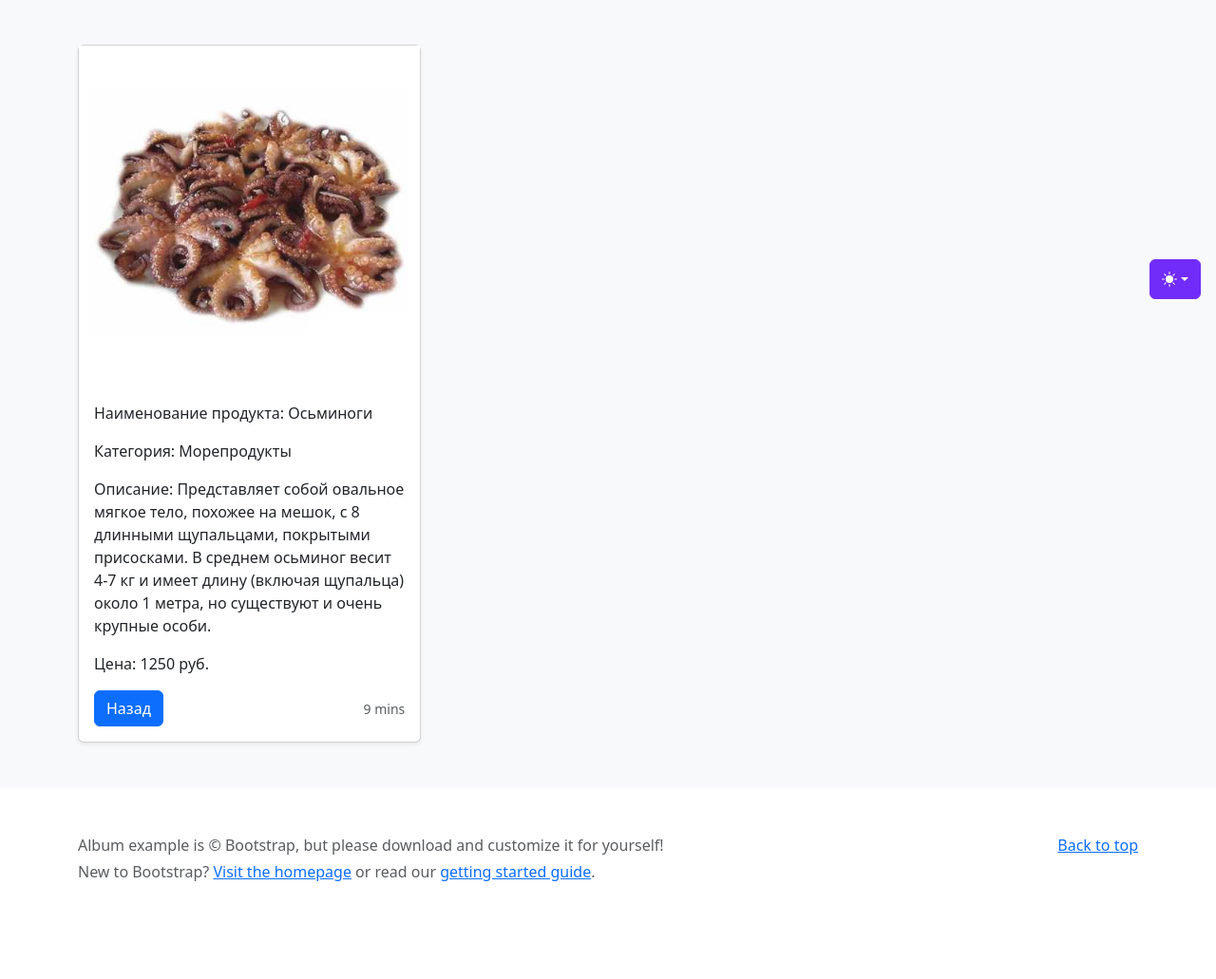
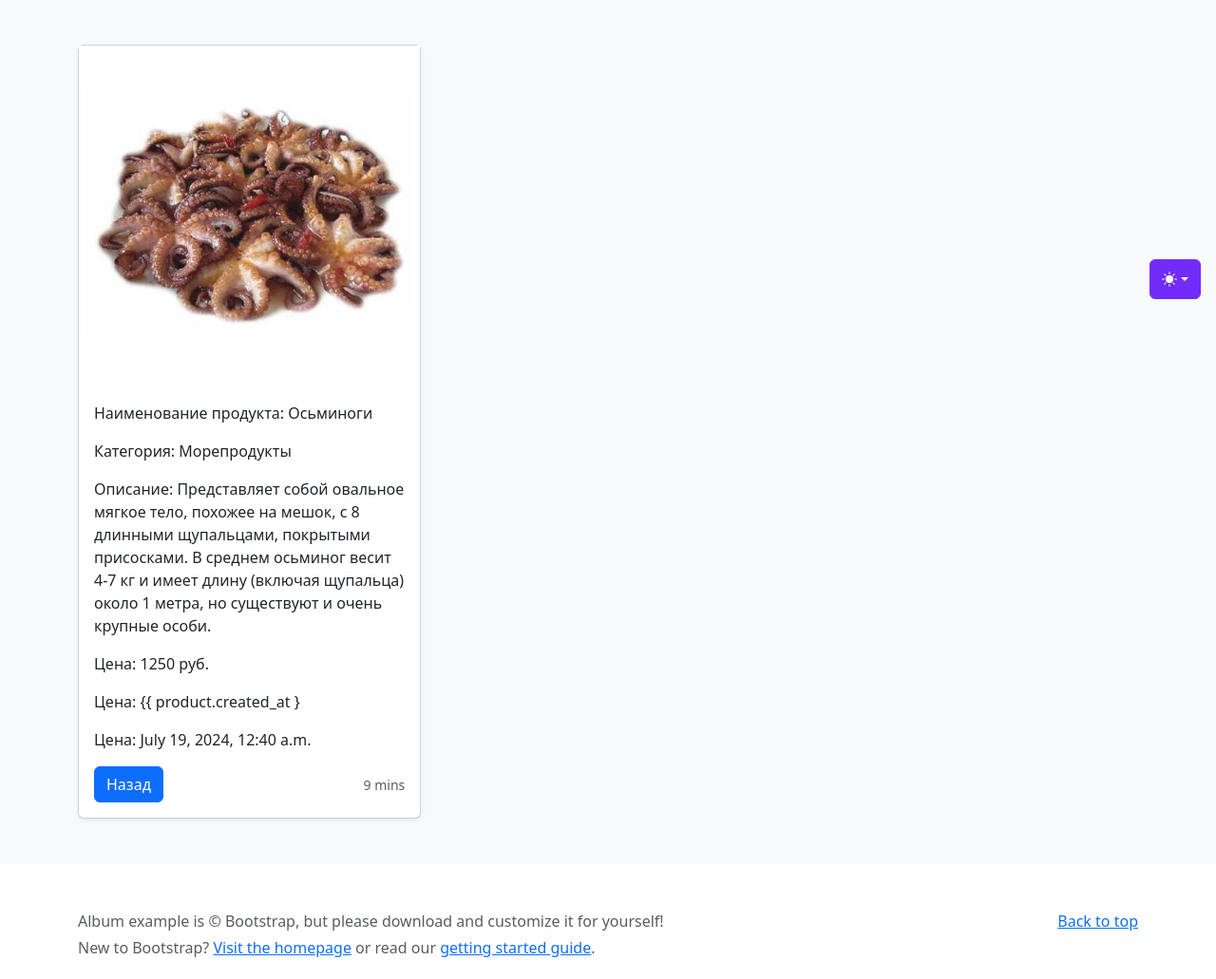
Before and after one commit to yufilchakov/home_work19.2, a Django app: page /product/1/ in a window 1280 px wide. Shown: the part 469-1500 px from the top of the page at 95% size. Before the commit the page ends 1397 px from the top, so only its background shows below. Run offline with Django 5.2, Linux system fonts and the light colour scheme; data comes from the database, SQL or seed files in the repository; some libraries are stand-ins or nearby versions.

Commit message:
product_detail.html.html

```diff
--- a/product/templates/product_detail.html
+++ b/product/templates/product_detail.html
@@ -12,6 +12,8 @@
                 <p class="card-text">Категория: {{product.category}}</p>
                 <p class="card-text">Описание: {{product.description}}</p>
                 <p class="card-text">Цена: {{ product.price }} руб.</p>
+                 <p class="card-text">Цена: {{ product.created_at }</p>
+                <p class="card-text">Цена: {{ product.updated_at }}</p>
               <div class="d-flex justify-content-between align-items-center">
                 <div class="btn-group">
                   <a class="btn btn-primary" href="{% url 'product:product_list' %}" role="button">Назад</a>
```
